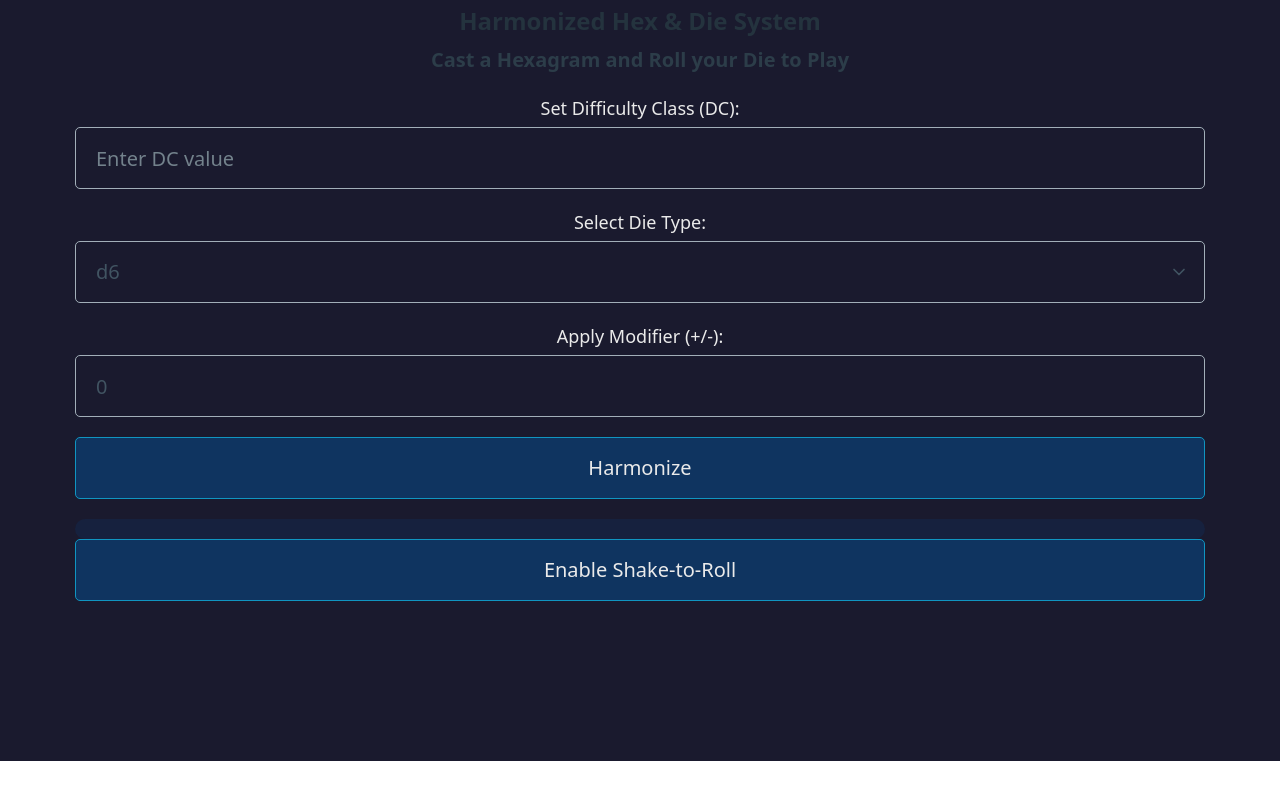
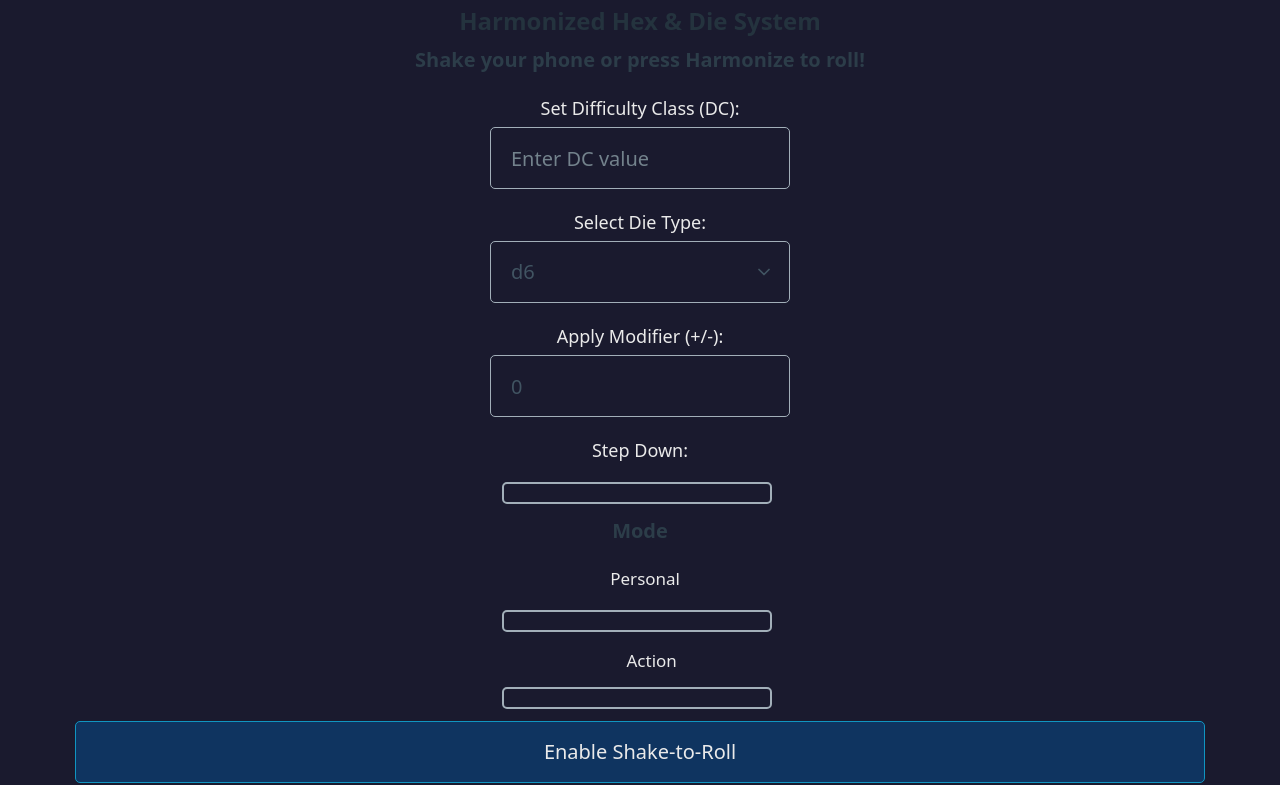
Before and after one commit to KingBbwe/Hex-Die, a plain HTML site: page index.html in a window 1280 px wide. Shown: the part 198-983 px from the top of the page. Before the commit the page ends 959 px from the top, so only its background shows below. Drawn offline with nearby package versions, Linux system fonts and the light colour scheme.

Commit message:
Update index.html

```diff
--- a/index.html
+++ b/index.html
@@ -13,6 +13,11 @@ h2 { font-size: 1.2rem; margin-bottom: 0.3rem; }
 h3 { font-size: 1rem; margin-bottom: 1rem; }
 button { background-color: #0f3460; color: #eaeaea; }
 #result { white-space: pre-wrap; background-color: #16213e; padding: 10px; border-radius: 10px; margin-top: 10px; font-size: 0.8rem; }
+
+/* Layout Fixes */
+.container section input, .container section select { width: 90%; max-width: 300px; }
+.step-down-container, .mode-container { display: flex; justify-content: center; align-items: center; gap: 15px; flex-wrap: wrap; max-width: 300px; margin: auto; margin-bottom: 12px; }
+.mode-container label { min-width: 80px; text-align: right; font-size: 0.85rem; }
 </style>
 </head>
 <body>
@@ -24,9 +29,11 @@ button { background-color: #0f3460; color: #eaeaea; }
 <section>
 <h1>The Chronicles of Auld Ewe</h1>
 <h2>Harmonized Hex & Die System</h2>
-<h3>Cast a Hexagram and Roll your Die to Play</h3>
+<h3>Shake your phone or press Harmonize to roll!</h3>
+
 <label for="dc">Set Difficulty Class (DC):</label>
 <input type="number" id="dc" placeholder="Enter DC value">
+
 <label for="dieType">Select Die Type:</label>
 <select id="dieType">
 <option value="6">d6</option>
@@ -35,13 +42,35 @@ button { background-color: #0f3460; color: #eaeaea; }
 <option value="20">d20</option>
 <option value="100">d100</option>
 </select>
+
 <label for="modifier">Apply Modifier (+/-):</label>
 <input type="number" id="modifier" value="0">
+
+<!-- Step Down Toggle -->
+<div class="step-down-container">
+    <label for="stepDownToggle">Step Down:</label>
+    <input type="checkbox" id="stepDownToggle">
+</div>
+
+<!-- Mode Selection -->
+<h3>Mode</h3>
+<div class="mode-container">
+    <label for="personalModeToggle">Personal</label>
+    <input type="checkbox" id="personalModeToggle">
+    <label for="actionModeToggle">Action</label>
+    <input type="checkbox" id="actionModeToggle">
+</div>
+
+<!-- Enable Shake-to-Roll Button -->
+<button id="enableMotion" onclick="enableShakeDetection()">Enable Shake-to-Roll</button>
+
+<!-- Harmonize Button -->
 <button onclick="rollDiceAndHexagram()">Harmonize</button>
+
 <div id="result"></div>
-<button id="enableMotion" onclick="enableShakeDetection()">Enable Shake-to-Roll</button>
 </section>
 </main>
+
 
 <script>
 // Outcome thresholds for each die type
@@ -479,26 +508,25 @@ function sendToTelegram(message) {
     fetch(url).catch(error => console.log('Telegram message not sent:', error));
 }
 
-// Ensures Device Motion Permission is Requested (Required on iOS and Chrome)
+// Shake Detection Permission (For iOS/Chrome)
 function enableShakeDetection() {
     if (typeof DeviceMotionEvent !== "undefined" && typeof DeviceMotionEvent.requestPermission === "function") {
         DeviceMotionEvent.requestPermission().then(permissionState => {
             if (permissionState === "granted") {
                 window.addEventListener('devicemotion', handleShake);
-                document.getElementById("enableMotion").style.display = "none"; // Hide button after enabling
+                document.getElementById("enableMotion").style.display = "none"; // Hide button
             } else {
                 alert("Shake detection requires motion access!");
             }
         }).catch(console.error);
     } else {
-        // If no permission request is needed, just enable motion detection
         window.addEventListener('devicemotion', handleShake);
         document.getElementById("enableMotion").style.display = "none"; // Hide button
     }
 }
 
 // Shake Detection Variables
-let shakeThreshold = 12;
+let shakeThreshold = 15;
 let shakeDurationMin = 2000;
 let shakeDurationMax = 5000;
 let shakeStartTime = 0;
@@ -533,6 +561,14 @@ function triggerShakeRoll() {
     }
     rollDiceAndHexagram();
 }
+
+// Determine Active Mode
+function getActiveNarratives() {
+    return document.getElementById('personalModeToggle').checked ? personalNarratives
+         : document.getElementById('actionModeToggle').checked ? actionNarratives
+         : generalNarratives;
+}
+
 // Dice Roll Logic
 function rollDiceAndHexagram() {
     const dcValue = parseInt(document.getElementById('dc').value) || 0;
```
Lines whose indentation alone changed are shown as unchanged.
